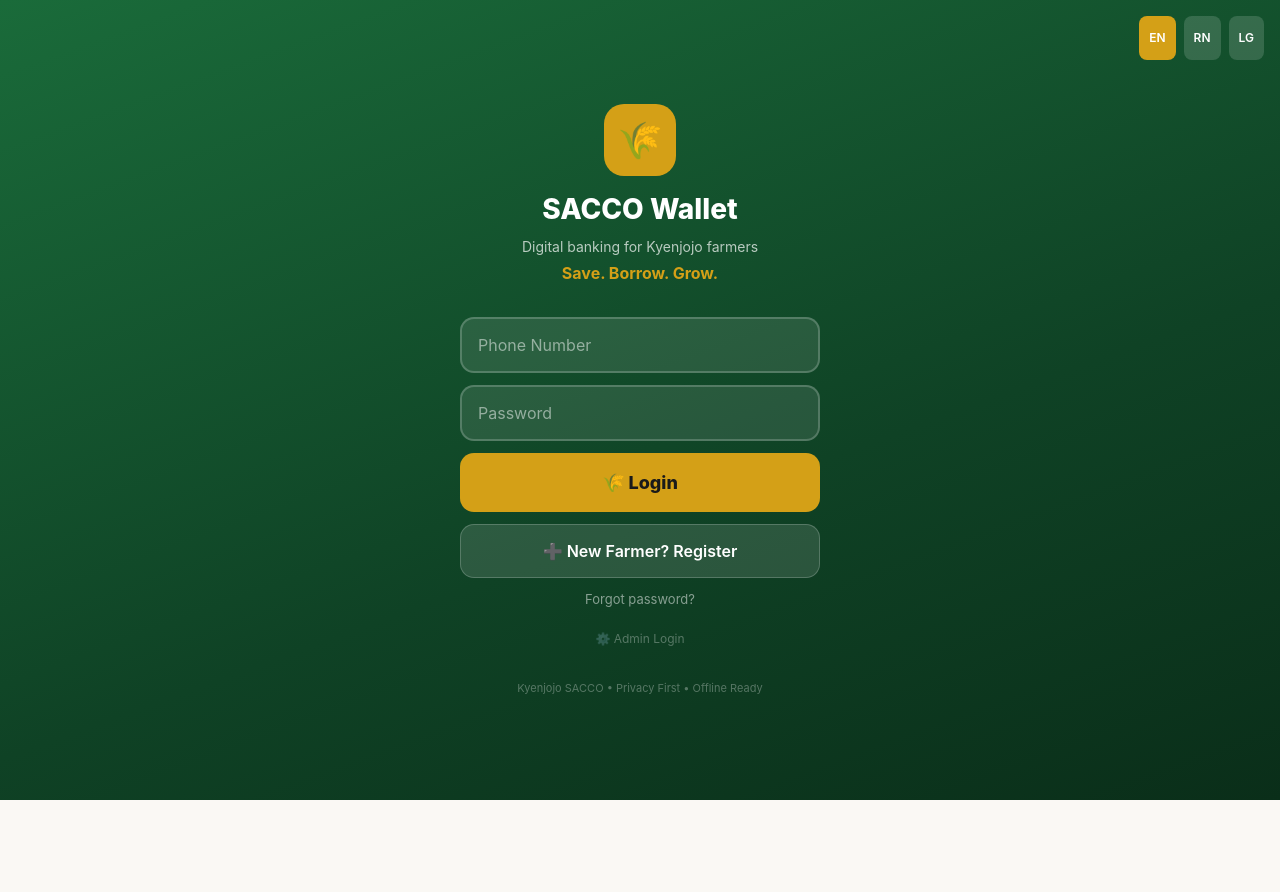
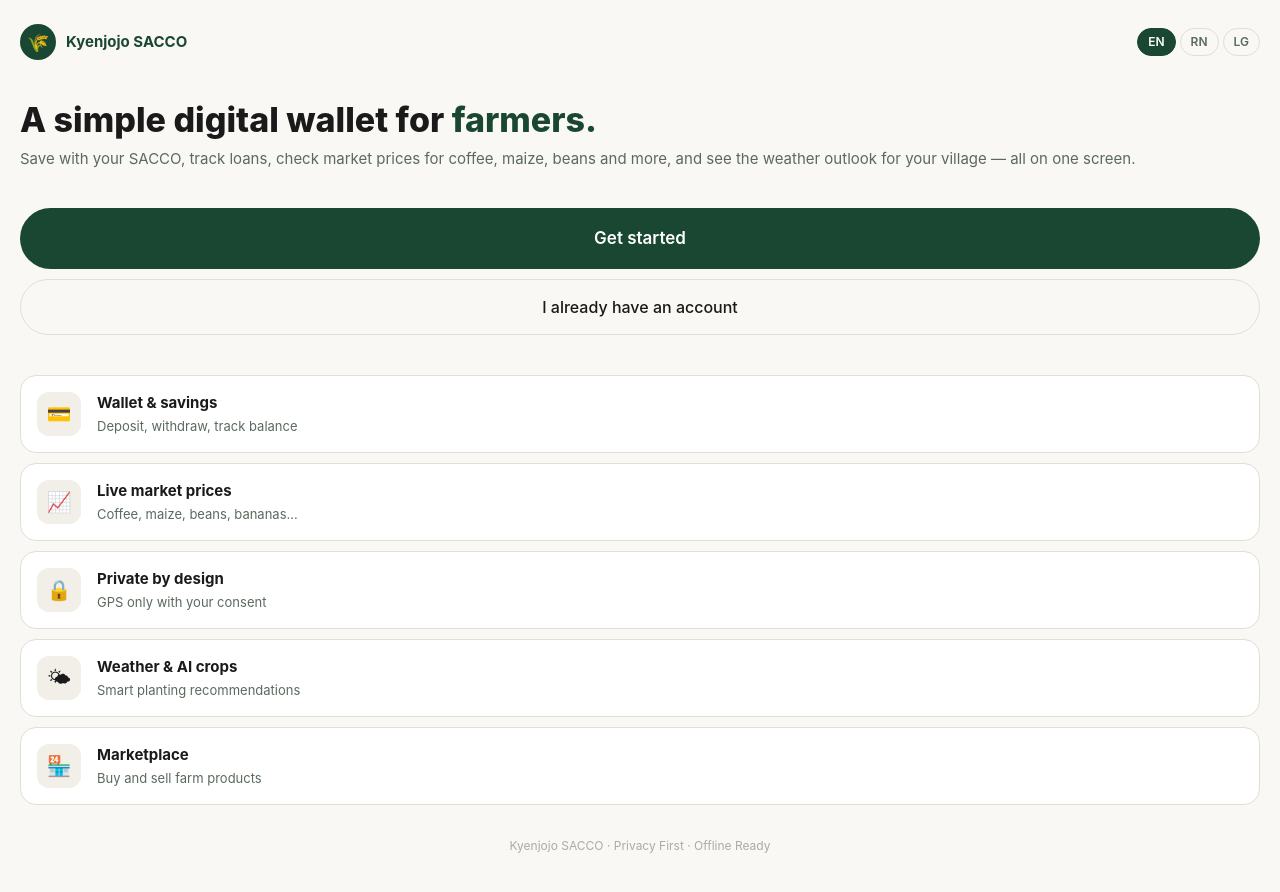
Before and after one commit to asiimwe3/sacco-wallet, a Next.js app: page / in a window 1280 px wide. Shown: the top 892 px of the page. Before the commit the page ends 800 px from the top, so only its background shows below. Built offline with nearby package versions, Linux system fonts and the light colour scheme; no server answers.

Commit message:
redesign: homepage — cream/green minimal like reference site

```diff
--- a/app/page.tsx
+++ b/app/page.tsx
@@ -1,80 +1,82 @@
 'use client'
-import { useState, useEffect } from 'react'
-import { useRouter } from 'next/navigation'
+import { useState } from 'react'
 import Link from 'next/link'
-import { signInWithEmailAndPassword } from 'firebase/auth'
-import { auth } from '@/lib/firebase'
-import { useAuth } from '@/context/AuthContext'
 
 export default function Home() {
-  const [lang, setLang]       = useState('english')
-  const [phone, setPhone]     = useState('')
-  const [password, setPassword] = useState('')
-  const [error, setError]     = useState('')
-  const [loading, setLoading] = useState(false)
-  const { user, profile }     = useAuth()
-  const router                = useRouter()
+  const [lang, setLang] = useState('english')
 
-  useEffect(() => {
-    if (user && profile) {
-      if (profile.role === 'admin' || profile.role === 'field_officer') router.push('/admin')
-      else router.push('/farmer/dashboard')
-    }
-  }, [user, profile, router])
+  const T = (en: string, rn: string, lg: string) =>
+    lang === 'runyoro' ? rn : lang === 'luganda' ? lg : en
 
-  const T: Record<string, Record<string,string>> = {
-    english: { title:'SACCO Wallet', sub:"Digital banking for Kyenjojo farmers", login:'Login', phone:'Phone Number', password:'Password', register:'New Farmer? Register', forgot:'Forgot password?', tagline:'Save. Borrow. Grow.', logging:'Logging in...' },
-    runyoro: { title:'SACCO Wallet', sub:"Obusindi bw'Obuhinzi", login:'Injira', phone:"Ennamba y'Esiimu", password:'Ekigambo Kyobujagwa', register:'Omuhizi Omushasha? Jimu', forgot:'Wibagiire ekigambo?', tagline:'Sindika. Gula. Hinda.', logging:'Onjira...' },
-    luganda: { title:'SACCO Wallet', sub:"Ensimbi z'Abalimba", login:'Yingira', phone:"Ennamba y'Simu", password:'Ekigambo Kyobukuumi', register:'Omulimu Omupya? Wandiika', forgot:'Ggwaana ekigambo?', tagline:'Leka. Saba. Grow.', logging:'Onjira...' },
-  }
-  const txt = T[lang]
-
-  function phoneToEmail(p: string) {
-    return p.includes('@') ? p : p.replace(/^0/, '256').replace(/^\+/, '') + '@saccomember.ug'
-  }
-
-  async function handleLogin(e: React.FormEvent) {
-    e.preventDefault(); setError(''); setLoading(true)
-    try {
-      await signInWithEmailAndPassword(auth, phoneToEmail(phone), password)
-    } catch {
-      setError('Wrong phone or password. Try again.')
-    }
-    setLoading(false)
-  }
+  const features = [
+    { icon: '💳', title: T('Wallet & savings','Ensafu & Obusindi','Ensafu & Ensimbi'), sub: T('Deposit, withdraw, track balance','Yeka, Gya, Reba Esente','Yeka, Gya, Kebera Ensimbi') },
+    { icon: '📈', title: T('Live market prices','Ebiciro bya Katale','Bbeeyi z\'Akatale'), sub: T('Coffee, maize, beans, bananas...','Kahawa, kasooli, ebinyeebwa...','Kawunga, emwanyi, ebinywa...') },
+    { icon: '🔒', title: T('Private by design','Obukwekweka','Ekyama'), sub: T('GPS only with your consent','GPS ha kwesiga kwawe bweka','GPS ku kwemera kwo') },
+    { icon: '🌤', title: T('Weather & AI crops','Obuzigu & Ebihingwa','Empewo & Ebirimu'), sub: T('Smart planting recommendations','Amagezi g\'okuhinga','Ebiragiro by\'okulima') },
+    { icon: '🏪', title: T('Marketplace','Katale','Akatale'), sub: T('Buy and sell farm products','Gula & Gurisa eby\'eihindu','Gula & Gurisa by\'ennimiro') },
+  ]
 
   return (
-    <div style={{ minHeight:'100vh', background:'linear-gradient(160deg,#1a6b3a 0%,#0f4225 60%,#0a2e19 100%)', display:'flex', flexDirection:'column', alignItems:'center', justifyContent:'center', padding:24 }}>
-      <div style={{ position:'absolute', top:16, right:16, display:'flex', gap:8 }}>
-        {['english','runyoro','luganda'].map(l => (
-          <button key={l} onClick={() => setLang(l)} style={{ background: lang===l ? '#d4a017' : 'rgba(255,255,255,0.15)', color:'white', border:'none', borderRadius:8, padding:'4px 10px', fontSize:12, fontWeight:600, cursor:'pointer' }}>
-            {l==='english' ? 'EN' : l==='runyoro' ? 'RN' : 'LG'}
-          </button>
+    <div style={{ minHeight: '100vh', background: '#FAF8F4', padding: '24px 20px 40px' }}>
+
+      {/* Top bar: logo + language */}
+      <div style={{ display: 'flex', justifyContent: 'space-between', alignItems: 'center', marginBottom: 40 }}>
+        <div style={{ display: 'flex', alignItems: 'center', gap: 10 }}>
+          <div style={{ width: 36, height: 36, background: '#1a4731', borderRadius: '50%', display: 'flex', alignItems: 'center', justifyContent: 'center', fontSize: 18 }}>🌾</div>
+          <span style={{ fontWeight: 700, fontSize: 15, color: '#1a4731' }}>Kyenjojo SACCO</span>
+        </div>
+        <div style={{ display: 'flex', gap: 4 }}>
+          {[['english','EN'],['runyoro','RN'],['luganda','LG']].map(([code,label]) => (
+            <button key={code} onClick={() => setLang(code)}
+              style={{ background: lang === code ? '#1a4731' : 'transparent', color: lang === code ? 'white' : '#5a6a5e', border: `1px solid ${lang === code ? '#1a4731' : '#e2ded6'}`, borderRadius: 20, padding: '4px 10px', fontSize: 12, fontWeight: 600, cursor: 'pointer', minHeight: 0 }}>
+              {label}
+            </button>
+          ))}
+        </div>
+      </div>
+
+      {/* Hero text */}
+      <div style={{ marginBottom: 36 }}>
+        <h1 style={{ fontSize: 34, fontWeight: 800, lineHeight: 1.15, color: '#1a1a1a', marginBottom: 8 }}>
+          {T('A simple digital wallet for', 'Ensafu enyangu ya', 'Ensafu enyangu ey\'')}{' '}
+          <span style={{ color: '#1a4731' }}>{T('farmers.', 'Abahinzi.', 'Abalimi.')}</span>
+        </h1>
+        <p style={{ fontSize: 15, color: '#5a6a5e', lineHeight: 1.65 }}>
+          {T(
+            'Save with your SACCO, track loans, check market prices for coffee, maize, beans and more, and see the weather outlook for your village — all on one screen.',
+            'Bika esente, kurikira enjigi, reba ebiciro bya katale, nobuzigu bwa kyaro kyo — byona kuri ekisaawe kimwe.',
+            'Sindika ensimbi, kurikira enjigi, kebera bbeeyi z\'akatale n\'empewo y\'ekyalo kyo — byona ku kkanampawulo emu.'
+          )}
+        </p>
+      </div>
+
+      {/* CTA buttons */}
+      <div style={{ display: 'flex', flexDirection: 'column', gap: 10, marginBottom: 40 }}>
+        <Link href="/farmer/register" className="btn-primary" style={{ fontSize: 17, padding: '18px' }}>
+          {T('Get started', 'Tandika', 'Tandika')}
+        </Link>
+        <Link href="/farmer/dashboard" className="btn-outline">
+          {T('I already have an account', 'Nindaaza nifunye akaunti', 'Nnabaamu akaunti')}
+        </Link>
+      </div>
+
+      {/* Feature rows */}
+      <div style={{ display: 'flex', flexDirection: 'column', gap: 10 }}>
+        {features.map((f, i) => (
+          <div key={i} className="feature-row">
+            <div className="feature-icon">{f.icon}</div>
+            <div>
+              <p style={{ fontWeight: 700, fontSize: 15, color: '#1a1a1a', marginBottom: 2 }}>{f.title}</p>
+              <p style={{ fontSize: 13, color: '#5a6a5e' }}>{f.sub}</p>
+            </div>
+          </div>
         ))}
       </div>
-      <div style={{ textAlign:'center', marginBottom:32 }}>
-        <div style={{ width:72, height:72, borderRadius:20, background:'#d4a017', display:'flex', alignItems:'center', justifyContent:'center', margin:'0 auto 12px', fontSize:36 }}>🌾</div>
-        <h1 style={{ color:'white', fontSize:28, fontWeight:800, margin:0 }}>{txt.title}</h1>
-        <p style={{ color:'rgba(255,255,255,0.7)', marginTop:6, fontSize:14 }}>{txt.sub}</p>
-        <p style={{ color:'#d4a017', fontWeight:700, fontSize:16, marginTop:4 }}>{txt.tagline}</p>
-      </div>
-      <form onSubmit={handleLogin} style={{ width:'100%', maxWidth:360, display:'flex', flexDirection:'column', gap:12 }}>
-        {error && <div style={{ background:'#fee2e2', color:'#dc2626', borderRadius:12, padding:'10px 14px', fontSize:14, fontWeight:600 }}>{error}</div>}
-        <input type="text" value={phone} onChange={e=>setPhone(e.target.value)} placeholder={txt.phone}
-          style={{ width:'100%', border:'2px solid rgba(255,255,255,0.2)', borderRadius:14, padding:'14px 16px', fontSize:16, background:'rgba(255,255,255,0.1)', color:'white', outline:'none' }} required />
-        <input type="password" value={password} onChange={e=>setPassword(e.target.value)} placeholder={txt.password}
-          style={{ width:'100%', border:'2px solid rgba(255,255,255,0.2)', borderRadius:14, padding:'14px 16px', fontSize:16, background:'rgba(255,255,255,0.1)', color:'white', outline:'none' }} required />
-        <button type="submit" disabled={loading}
-          style={{ background:'#d4a017', color:'#1a1a1a', border:'none', borderRadius:14, padding:'16px', fontWeight:800, fontSize:18, cursor:'pointer', opacity:loading?0.8:1 }}>
-          🌾 {loading ? txt.logging : txt.login}
-        </button>
-        <Link href="/farmer/register" style={{ display:'block', background:'rgba(255,255,255,0.12)', color:'white', textAlign:'center', padding:'14px', borderRadius:14, fontWeight:600, fontSize:16, textDecoration:'none', border:'1px solid rgba(255,255,255,0.2)' }}>
-          ➕ {txt.register}
-        </Link>
-        <Link href="/farmer/forgot-password" style={{ textAlign:'center', color:'rgba(255,255,255,0.5)', fontSize:13, textDecoration:'none' }}>{txt.forgot}</Link>
-        <Link href="/admin" style={{ textAlign:'center', color:'rgba(255,255,255,0.3)', fontSize:12, textDecoration:'none', marginTop:8 }}>⚙️ Admin Login</Link>
-      </form>
-      <p style={{ color:'rgba(255,255,255,0.3)', fontSize:11, marginTop:32 }}>Kyenjojo SACCO • Privacy First • Offline Ready</p>
+
+      {/* Footer */}
+      <p style={{ textAlign: 'center', color: '#aaa', fontSize: 12, marginTop: 32 }}>
+        Kyenjojo SACCO · Privacy First · Offline Ready
+      </p>
     </div>
   )
 }
```
